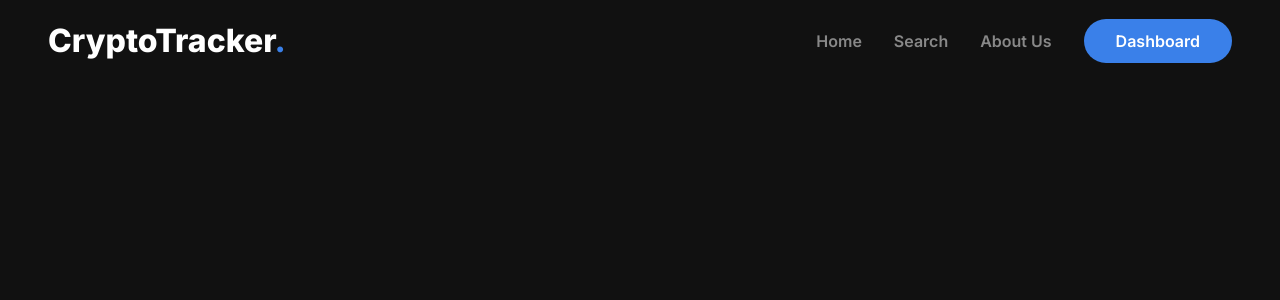
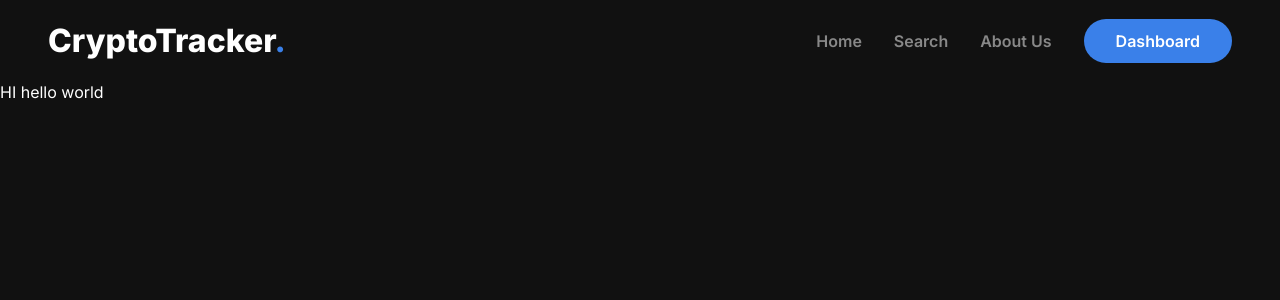
Before and after one commit to AVIVASHISHTA29/cryptoDashboard, a React (Create React App) app: page / in a window 1280 px wide. Shown: the top 300 px of the page. Built offline with nearby package versions, Linux system fonts and the light colour scheme.

Commit message:
position sticky

```diff
--- a/src/components/Header/styles.css
+++ b/src/components/Header/styles.css
@@ -5,6 +5,10 @@
   justify-content: space-between;
   align-items: center;
   width: 100%;
+  position: sticky;
+  top: 0;
+  background-color: var(--black);
+  z-index: 100;
 }
 
 .links-flex {
--- a/src/components/HomePageComponents/LandingPageComponent/index.js
+++ b/src/components/HomePageComponents/LandingPageComponent/index.js
@@ -2,7 +2,7 @@ import React from "react";
 import "./styles.css";
 
 function LandingPageComponent() {
-  return <div className="wrapper"></div>;
+  return <div className="wrapper">HI hello world</div>;
 }
 
 export default LandingPageComponent;
```
